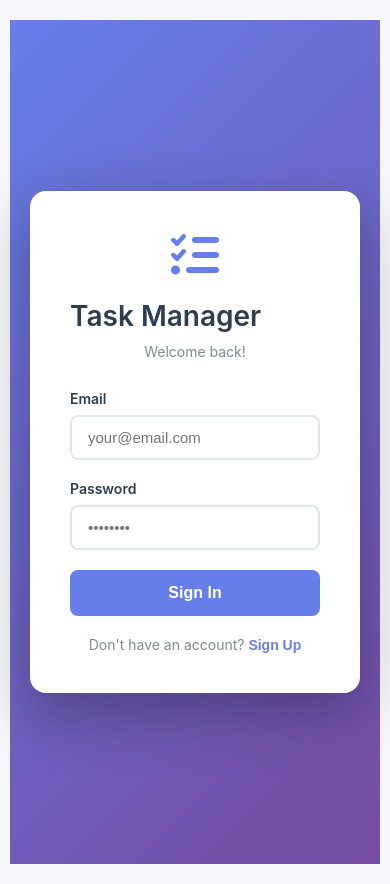
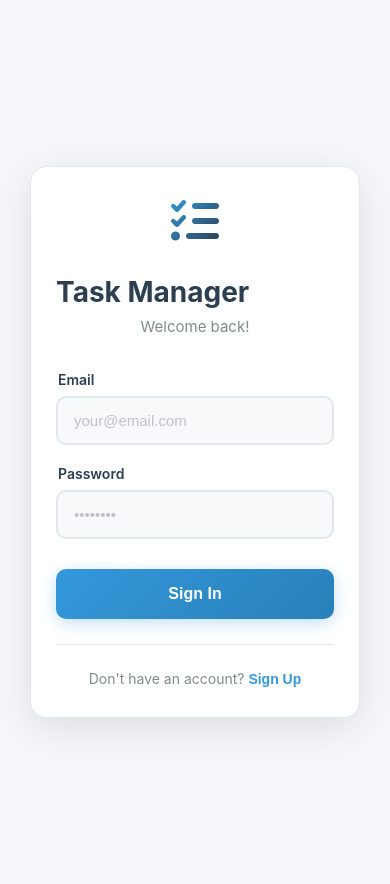
Before and after one commit to Isiri-gallage/task-manager, a React (Create React App) app: page / in a window 390 px wide. Built offline with nearby package versions, Linux system fonts and the light colour scheme; no server answers.

Commit message:
Update professional colors

```diff
--- a/src/Auth.css
+++ b/src/Auth.css
@@ -3,7 +3,7 @@
   display: flex;
   align-items: center;
   justify-content: center;
-  background: linear-gradient(135deg, #667eea 0%, #764ba2 100%);
+  background: #f5f7fa;
   padding: 20px;
 }
 
@@ -12,30 +12,37 @@
   border-radius: 16px;
   padding: 40px;
   width: 100%;
-  max-width: 400px;
-  box-shadow: 0 20px 60px rgba(0, 0, 0, 0.3);
+  max-width: 420px;
+  box-shadow: 0 10px 40px rgba(0, 0, 0, 0.1);
+  border: 1px solid #e1e8ed;
 }
 
 .auth-header {
   text-align: center;
-  margin-bottom: 30px;
+  margin-bottom: 35px;
 }
 
 .auth-header i {
-  font-size: 48px;
-  color: #667eea;
-  margin-bottom: 10px;
+  font-size: 56px;
+  color: #3498db;
+  margin-bottom: 15px;
+  background: linear-gradient(135deg, #3498db 0%, #2c3e50 100%);
+  -webkit-background-clip: text;
+  -webkit-text-fill-color: transparent;
+  background-clip: text;
 }
 
 .auth-header h1 {
-  font-size: 28px;
+  font-size: 32px;
   color: #2c3e50;
-  margin: 10px 0;
+  margin: 15px 0 8px 0;
+  font-weight: 700;
 }
 
 .auth-header p {
   color: #7f8c8d;
-  font-size: 14px;
+  font-size: 15px;
+  font-weight: 400;
 }
 
 .auth-form {
@@ -54,63 +61,85 @@
   font-weight: 600;
   color: #2c3e50;
   font-size: 14px;
+  margin-left: 2px;
 }
 
 .form-group input {
-  padding: 12px 16px;
+  padding: 14px 16px;
   border: 2px solid #e1e8ed;
-  border-radius: 8px;
+  border-radius: 10px;
   font-size: 15px;
-  transition: border-color 0.2s;
+  transition: all 0.2s;
+  background: #f8f9fa;
 }
 
 .form-group input:focus {
   outline: none;
-  border-color: #667eea;
+  border-color: #3498db;
+  background: white;
+  box-shadow: 0 0 0 3px rgba(52, 152, 219, 0.1);
+}
+
+.form-group input::placeholder {
+  color: #bdc3c7;
 }
 
 .auth-error {
-  padding: 12px;
-  background: #fee;
+  padding: 14px 16px;
+  background: #fdecea;
   border: 1px solid #e74c3c;
-  border-radius: 8px;
+  border-radius: 10px;
   color: #c0392b;
   font-size: 14px;
   display: flex;
   align-items: center;
-  gap: 8px;
+  gap: 10px;
+  line-height: 1.5;
+}
+
+.auth-error i {
+  font-size: 16px;
+  flex-shrink: 0;
 }
 
 .auth-button {
-  padding: 14px;
-  background: #667eea;
+  padding: 16px;
+  background: linear-gradient(135deg, #3498db 0%, #2980b9 100%);
   color: white;
   border: none;
-  border-radius: 8px;
+  border-radius: 10px;
   font-weight: 600;
   font-size: 16px;
   cursor: pointer;
-  transition: all 0.2s;
+  transition: all 0.3s;
   display: flex;
   align-items: center;
   justify-content: center;
-  gap: 8px;
+  gap: 10px;
+  margin-top: 10px;
+  box-shadow: 0 4px 15px rgba(52, 152, 219, 0.3);
 }
 
 .auth-button:hover:not(:disabled) {
-  background: #5568d3;
   transform: translateY(-2px);
-  box-shadow: 0 4px 12px rgba(102, 126, 234, 0.4);
+  box-shadow: 0 6px 20px rgba(52, 152, 219, 0.4);
+}
+
+.auth-button:active:not(:disabled) {
+  transform: translateY(0);
 }
 
 .auth-button:disabled {
   opacity: 0.7;
   cursor: not-allowed;
+  transform: none;
 }
 
 .auth-switch {
   text-align: center;
-  margin-top: 20px;
+  margin-top: 25px;
+  padding-top: 25px;
+  border-top: 1px solid #e1e8ed;
   color: #7f8c8d;
   font-size: 14px;
 }
@@ -118,12 +147,74 @@
 .switch-button {
   background: none;
   border: none;
-  color: #667eea;
+  color: #3498db;
   font-weight: 600;
   cursor: pointer;
   font-size: 14px;
+  padding: 0;
+  transition: color 0.2s;
 }
 
 .switch-button:hover {
+  color: #2980b9;
   text-decoration: underline;
 }
+
+/* Responsive Design */
+@media (max-width: 480px) {
+  .auth-box {
+    padding: 30px 25px;
+  }
+
+  .auth-header h1 {
+    font-size: 28px;
+  }
+
+  .auth-header i {
+    font-size: 48px;
+  }
+}
+
+/* Dark Mode Support (Optional) */
+@media (prefers-color-scheme: dark) {
+  .auth-container {
+    background: #1a1a2e;
+  }
+
+  .auth-box {
+    background: #16213e;
+    border-color: #0f3460;
+  }
+
+  .auth-header h1 {
+    color: #e4e4e4;
+  }
+
+  .auth-header p {
+    color: #b0b0b0;
+  }
+
+  .form-group label {
+    color: #e4e4e4;
+  }
+
+  .form-group input {
+    background: #0f3460;
+    border-color: #1a508b;
+    color: #e4e4e4;
+  }
+
+  .form-group input:focus {
+    background: #16213e;
+    border-color: #3498db;
+  }
+
+  .form-group input::placeholder {
+    color: #7f8c8d;
+  }
+
+  .auth-switch {
+    border-top-color: #1a508b;
+    color: #b0b0b0;
+  }
+}
--- a/src/Statistics.css
+++ b/src/Statistics.css
@@ -25,17 +25,18 @@
 }
 
 .stat-card {
-  background: linear-gradient(135deg, #667eea 0%, #764ba2 100%);
+  background: linear-gradient(135deg, #3498db 0%, #2c3e50 100%);
   padding: 25px;
   border-radius: 12px;
   text-align: center;
   color: white;
-  box-shadow: 0 4px 12px rgba(102, 126, 234, 0.2);
+  box-shadow: 0 4px 12px rgba(52, 152, 219, 0.25);
   transition: transform 0.2s;
 }
 
 .stat-card:hover {
   transform: translateY(-4px);
+  box-shadow: 0 6px 16px rgba(52, 152, 219, 0.35);
 }
 
 .stat-value {
```
